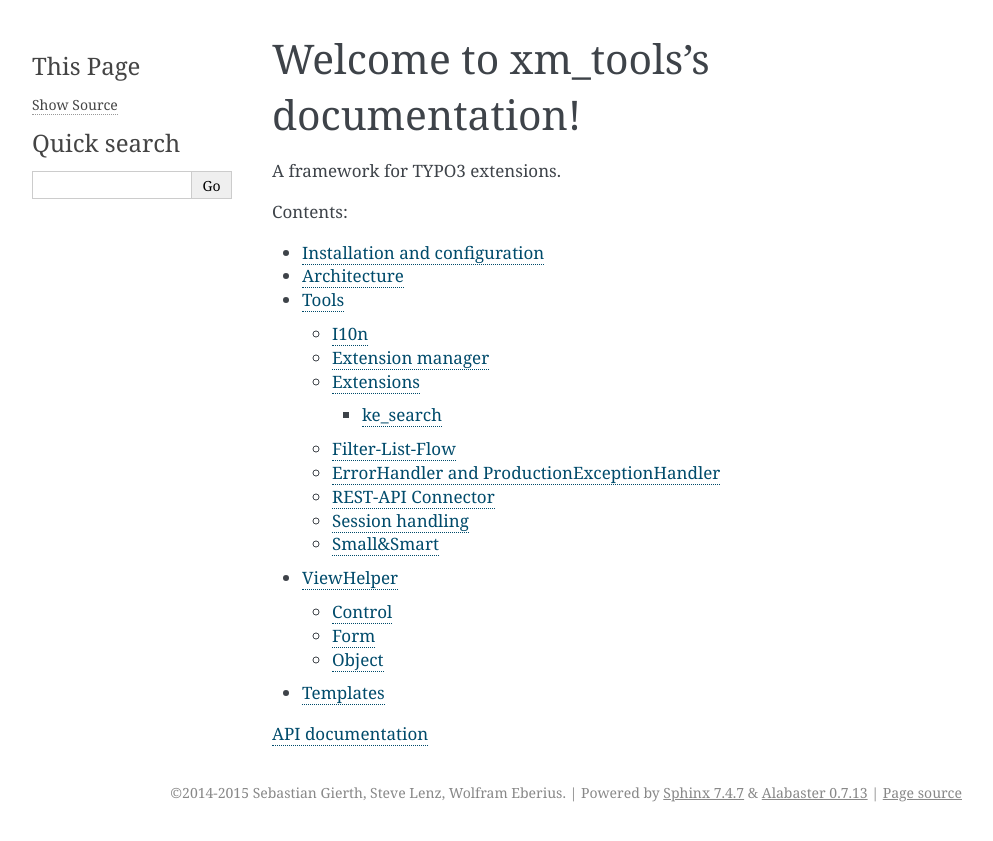
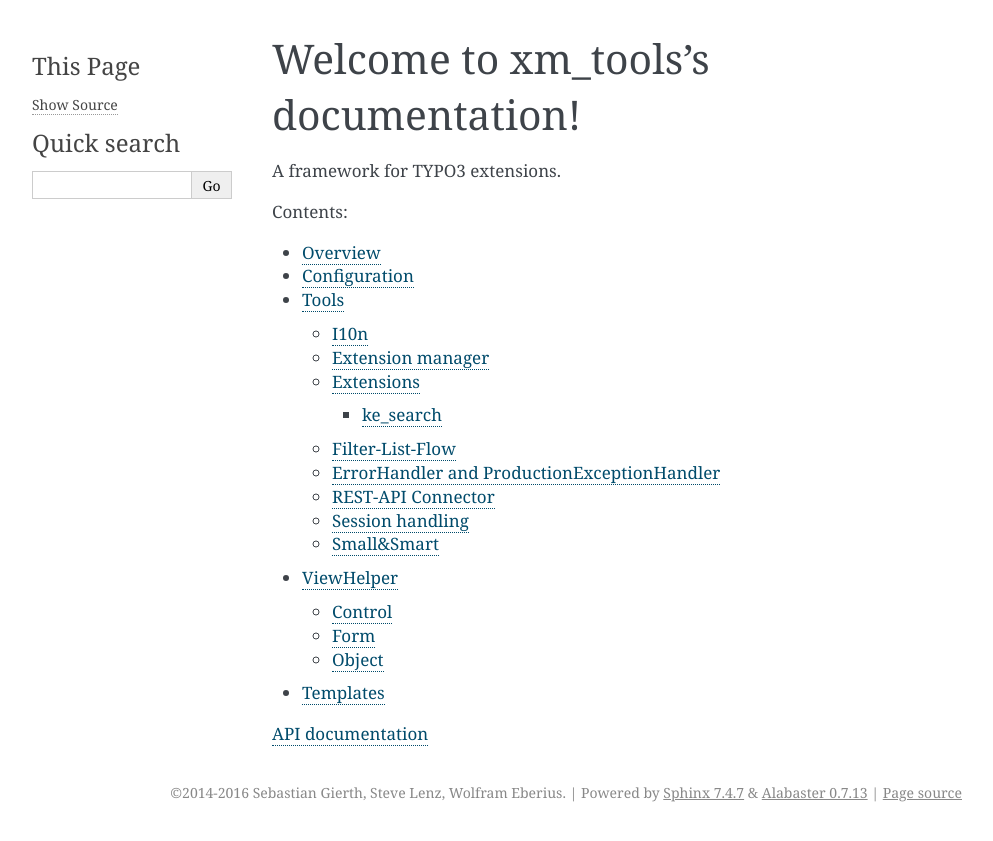
Before and after one commit to xima-media/xm_tools, a Sphinx documentation site: the page built from docs/source/index.rst, in a window 1280 px wide. Shown: the top 841 px of the page, without its empty margins (148-1141 px from the left). Built offline with Sphinx 7.4.7, drawn with Linux system fonts in a browser that asks for light colours; pages that are not in the unit, such as notebooks, are missing from menus.

Commit message:
Added documentation overview.

```diff
--- a/docs/source/conf.py
+++ b/docs/source/conf.py
@@ -57,7 +57,7 @@
 
 # General information about the project.
 project = u'xm_tools'
-copyright = u'2014-2015 Sebastian Gierth, Steve Lenz, Wolfram Eberius'
+copyright = u'2014-2016 Sebastian Gierth, Steve Lenz, Wolfram Eberius'
 author = u'Steve Lenz, Sebastian Gierth, Wolfram Eberius'
 
 # The version info for the project you're documenting, acts as replacement for
@@ -65,9 +65,9 @@
 # built documents.
 #
 # The short X.Y version.
-version = '6.2'
+version = '0.4'
 # The full version, including alpha/beta/rc tags.
-release = '6.2'
+release = '0.4'
 
 # The language for content autogenerated by Sphinx. Refer to documentation
 # for a list of supported languages.
--- a/docs/source/index.rst
+++ b/docs/source/index.rst
@@ -13,8 +13,8 @@
 .. toctree::
    :maxdepth: 3
 
-   install
-   architecture
+   overview
+   config
    tools
    viewhelper
    templates
--- a/docs/source/install.rst
+++ /dev/null
@@ -1,4 +0,0 @@
-Installation and configuration
-==============================
-
-...
```
Also changed, not shown: README.md (+9 -8 lines), docs/source/config.rst (added, +12 -0 lines), docs/source/overview.rst (added, +15 -0 lines).
